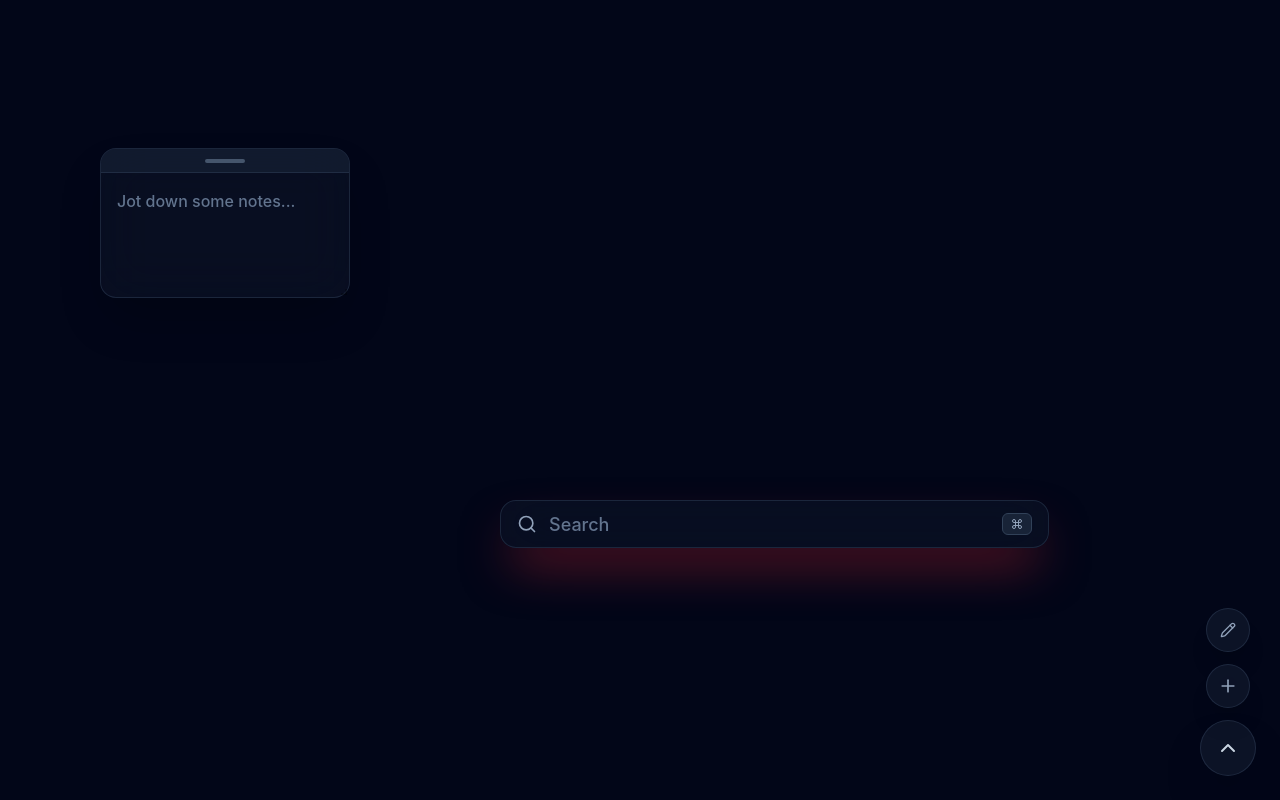
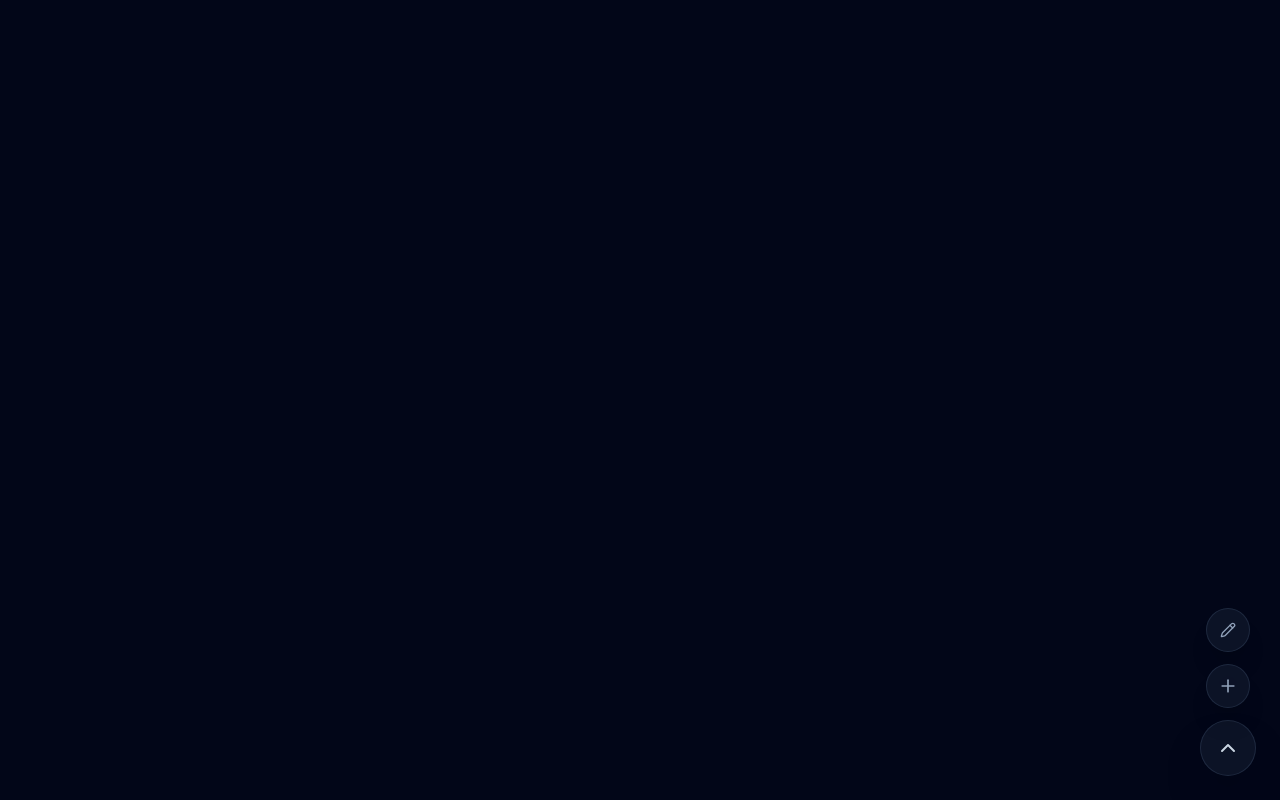
Before and after one commit to amansinghbisht-dev/FluxTab, a React (Vite) app: page / in a window 1280 px wide. Both pictures are taken after a click on the button 1228 px from the left and 748 px from the top of the page. Built offline with nearby package versions, Linux system fonts and the light colour scheme.

Commit message:
feat: implement drawing functionality and widget management in WorkBoard

```diff
--- a/src/assets/Notepad/DefaultNotepad.jsx
+++ b/src/assets/Notepad/DefaultNotepad.jsx
@@ -43,7 +43,6 @@ const DefaultNotepad = () => {
 
   return (
     <DraggableWrapper defaultPosition={{ x: 100, y: 100 }}>
-      <div className="absolute">
       <ResizableWrapper
         width={size.width}
         height={size.height}
@@ -51,7 +50,6 @@ const DefaultNotepad = () => {
         onResize={handleResize}
       >
         <div className="flex flex-col w-full h-full bg-slate-900/50 backdrop-blur-xl border border-slate-700/50 rounded-2xl shadow-2xl overflow-hidden transition-colors duration-300 focus-within:bg-slate-900/70 focus-within:border-slate-500/50">
-            {/* Header / Drag Handle */}
           <div className="flex items-center justify-center h-6 w-full bg-slate-800/50 border-b border-slate-700/50 shrink-0 cursor-grab active:cursor-grabbing">
             <div className="w-10 h-1 bg-slate-600 rounded-full" />
           </div>
@@ -65,7 +63,6 @@ const DefaultNotepad = () => {
           />
         </div>
       </ResizableWrapper>
-      </div>
     </DraggableWrapper>
   );
 };
--- a/src/assets/menu/DefaultMenu.jsx
+++ b/src/assets/menu/DefaultMenu.jsx
@@ -1,20 +1,30 @@
 import { useState } from "react";
-import { ChevronDown, Plus, Pencil } from "lucide-react";
+import { ChevronDown, Plus, Pencil, StickyNote, ListTodo } from "lucide-react";
 import { useDashboard } from "../../context/DashboardContext";
 
 const DefaultMenu = () => {
   const [isOpen, setIsOpen] = useState(false);
-  const { uiMode, setuiMode } = useDashboard();
+  const [isAddMenuOpen, setIsAddMenuOpen] = useState(false); // New state for the sub-menu
+  const { uiMode, setUiMode } = useDashboard(); // Fixed capitalization
 
-  const toggleDrawMode = () => {
-    setuiMode(uiMode === "draw" ? "default" : "draw");
-    console.log(uiMode);
+  const toggleDrawMode = (widgetType) => {
+    // We will eventually pass the specific widgetType (e.g., 'notepad') to the context here
+    setUiMode(uiMode === "draw" ? "default" : "draw");
+    console.log(`Draw mode activated for: ${widgetType}`);
+
+    // Optional: Close the menus after selecting an option
+    setIsAddMenuOpen(false);
+    setIsOpen(false);
   };
 
   return (
     <div className="fixed bottom-6 right-6 z-50 flex flex-col-reverse items-center gap-3">
+      {/* Main Toggle Button */}
       <button
-        onClick={() => setIsOpen(!isOpen)}
+        onClick={() => {
+          setIsOpen(!isOpen);
+          if (isOpen) setIsAddMenuOpen(false); // Close sub-menu if main menu closes
+        }}
         className="w-14 h-14 rounded-full bg-slate-900/80 backdrop-blur-xl border border-slate-700/50 shadow-2xl flex items-center justify-center text-slate-300 hover:text-white hover:bg-slate-800/80 transition-colors duration-300"
       >
         <ChevronDown
@@ -24,6 +34,7 @@ const DefaultMenu = () => {
         />
       </button>
 
+      {/* Floating Menu Buttons (Vertical) */}
       <div
         className={`flex flex-col gap-3 transition-all duration-300 origin-bottom ${
           isOpen
@@ -32,17 +43,55 @@ const DefaultMenu = () => {
         }`}
       >
         {/* Edit Button */}
-        <button
-          className="w-11 h-11 rounded-full bg-slate-900/80 backdrop-blur-xl border border-slate-700/50 shadow-xl flex items-center justify-center text-slate-400 hover:text-white hover:bg-slate-800/80 transition-colors duration-300"
-          onClick={toggleDrawMode}
-        >
+        <button className="w-11 h-11 rounded-full bg-slate-900/80 backdrop-blur-xl border border-slate-700/50 shadow-xl flex items-center justify-center text-slate-400 hover:text-white hover:bg-slate-800/80 transition-colors duration-300">
           <Pencil className="w-4 h-4" />
         </button>
 
-        {/* Add Button */}
-        <button className="w-11 h-11 rounded-full bg-slate-900/80 backdrop-blur-xl border border-slate-700/50 shadow-xl flex items-center justify-center text-slate-400 hover:text-white hover:bg-slate-800/80 transition-colors duration-300">
-          <Plus className="w-5 h-5" />
-        </button>
+        {/* Add Button Container (Relative for horizontal sub-menu positioning) */}
+        <div className="relative flex items-center justify-end">
+          {/* Sub-menu (Horizontal Flyout to the left) */}
+          <div
+            className={`absolute right-full mr-3 flex gap-2 transition-all duration-300 origin-right ${
+              isAddMenuOpen
+                ? "opacity-100 scale-100 translate-x-0"
+                : "opacity-0 scale-50 translate-x-4 pointer-events-none"
+            }`}
+          >
+            {/* Notepad Option */}
+            <button
+              onClick={() => toggleDrawMode("notepad")}
+              className="w-10 h-10 rounded-full bg-slate-900/80 backdrop-blur-xl border border-slate-700/50 shadow-xl flex items-center justify-center text-amber-200 hover:text-amber-100 hover:bg-slate-800/80 transition-colors duration-300"
+              title="Add Notepad"
+            >
+              <StickyNote className="w-4 h-4" />
+            </button>
+
+            {/* Checklist Option */}
+            <button
+              onClick={() => toggleDrawMode("checklist")}
+              className="w-10 h-10 rounded-full bg-slate-900/80 backdrop-blur-xl border border-slate-700/50 shadow-xl flex items-center justify-center text-emerald-200 hover:text-emerald-100 hover:bg-slate-800/80 transition-colors duration-300"
+              title="Add Checklist"
+            >
+              <ListTodo className="w-4 h-4" />
+            </button>
+          </div>
+
+          {/* Actual Plus Button */}
+          <button
+            onClick={() => setIsAddMenuOpen(!isAddMenuOpen)}
+            className={`w-11 h-11 rounded-full backdrop-blur-xl border shadow-xl flex items-center justify-center transition-colors duration-300 z-10 ${
+              isAddMenuOpen
+                ? "bg-blue-600 border-blue-500 text-white hover:bg-blue-500"
+                : "bg-slate-900/80 border-slate-700/50 text-slate-400 hover:text-white hover:bg-slate-800/80"
+            }`}
+          >
+            <Plus
+              className={`w-5 h-5 transition-transform duration-300 ${
+                isAddMenuOpen ? "rotate-45" : "rotate-0"
+              }`}
+            />
+          </button>
+        </div>
       </div>
     </div>
   );
--- a/src/components/ResizableWrapper.jsx
+++ b/src/components/ResizableWrapper.jsx
@@ -1,14 +1,17 @@
 import { forwardRef } from "react";
 import { ResizableBox } from "react-resizable";
 
-const ResizableWrapper = forwardRef(({ children, className, width, height, minConstraints, onResize, ...props }, ref) => {
+const ResizableWrapper = forwardRef(
+  (
+    { children, className, width, height, minConstraints, onResize, ...props },
+    ref,
+  ) => {
     return (
       <div ref={ref} className="w-fit h-fit absolute" {...props}>
         <ResizableBox
           width={width || 200}
           height={height || 150}
           minConstraints={minConstraints || [150, 100]}
-        maxConstraints={[600, 800]}
           onResize={onResize}
           className={className}
         >
@@ -16,6 +19,7 @@ const ResizableWrapper = forwardRef(({ children, className, width, height, minCo
         </ResizableBox>
       </div>
     );
-});
+  },
+);
 
 export default ResizableWrapper;
--- a/src/components/WorkBoard.jsx
+++ b/src/components/WorkBoard.jsx
@@ -1,43 +1,95 @@
+import { useState } from "react";
 import DefaultMenu from "../assets/menu/DefaultMenu";
 import DefaultNotepad from "../assets/Notepad/DefaultNotepad";
 import DefaultSearchbar from "../assets/Searchbar/default";
-import DraggableWrapper from "../components/DraggableWrapper";
-import ResizableWrapper from "../components/ResizableWrapper";
 import { useDashboard } from "../context/DashboardContext";
 
+
 const WorkBoard = () => {
-  const { uiMode } = useDashboard();
+  // Grab widgets and setWidgets from your context
+  const { uiMode, setUiMode, widgets, setWidgets } = useDashboard();
+
+  // Local state for the drawing engine
+  const [isDrawing, setIsDrawing] = useState(false);
+  const [startPos, setStartPos] = useState({ x: 0, y: 0 });
+  const [drawBox, setDrawBox] = useState(null);
+
+  const handleMouseDown = (e) => {
+    if (uiMode !== "draw") return;
+
+    setIsDrawing(true);
+    setStartPos({ x: e.clientX, y: e.clientY });
+    setDrawBox({ x: e.clientX, y: e.clientY, w: 0, h: 0 });
+  };
+
+  const handleMouseMove = (e) => {
+    if (!isDrawing) return;
+
+    // The Math: Calculate origin and absolute size dynamically
+    setDrawBox({
+      x: Math.min(startPos.x, e.clientX),
+      y: Math.min(startPos.y, e.clientY),
+      w: Math.abs(e.clientX - startPos.x),
+      h: Math.abs(e.clientY - startPos.y),
+    });
+  };
+
+  const handleMouseUp = () => {
+    if (!isDrawing) return;
+
+    // Anti-click safeguard: Only spawn if the box is actually drawn (e.g., larger than 50x50 pixels)
+    if (drawBox && drawBox.w > 50 && drawBox.h > 50) {
+      const newWidget = {
+        id: Date.now(), // Generate a unique ID
+        type: "notepad",
+        x: drawBox.x,
+        y: drawBox.y,
+        w: drawBox.w,
+        h: drawBox.h
+      };
+
+      // Add the new widget to your global context array
+      setWidgets([...widgets, newWidget]);
+    }
+
+    // Reset the drawing state and return to default cursor mode
+    setIsDrawing(false);
+    setDrawBox(null);
+    setUiMode("default");
+  };
+
   return (
     <div
+      onMouseDown={handleMouseDown}
+      onMouseMove={handleMouseMove}
+      onMouseUp={handleMouseUp}
       className={`relative w-screen h-screen overflow-hidden bg-slate-950 ${
         uiMode === "draw" ? "cursor-crosshair" : "cursor-default"
       }`}
     >
-      <DraggableWrapper defaultPosition={{ x: 50, y: 50 }}>
-        <ResizableWrapper className="flex items-center justify-center">
-          <div className="p-5 hidden w-full h-full bg-purple-800 text-white font-extrabold items-center justify-center">
-            Drag and Resize me!!
-          </div>
-        </ResizableWrapper>
-      </DraggableWrapper>
-      <ResizableWrapper
-        className=" hidden items-center justify-center"
-        style={{ top: "250px", left: "50px" }}
-      >
-        <div className="p-5 w-full h-full bg-red-800 text-white font-extrabold flex items-center justify-center">
-          Resize me!!
-        </div>
-      </ResizableWrapper>
-
-      <DraggableWrapper defaultPosition={{ x: 500, y: 500 }}>
-        <DefaultSearchbar className="max-w-4xl shadow-red-500/50" />
-      </DraggableWrapper>
-
+      {widgets.map((widget) => (
+        <DefaultNotepad
+          key={widget.id}
+          initialX={widget.x}
+          initialY={widget.y}
+          initialW={widget.w}
+          initialH={widget.h}
+        />
+      ))}
       <DefaultMenu />
 
-
-          <DefaultNotepad />
-
+      {/* 2. The real-time visual "drawing box" */}
+      {isDrawing && drawBox && (
+        <div
+          className="absolute border-2 border-blue-500 bg-blue-500/20 rounded z-40 pointer-events-none"
+          style={{
+            left: `${drawBox.x}px`,
+            top: `${drawBox.y}px`,
+            width: `${drawBox.w}px`,
+            height: `${drawBox.h}px`,
+          }}
+        />
+      )}
     </div>
   );
 };
--- a/src/context/DashboardContext.jsx
+++ b/src/context/DashboardContext.jsx
@@ -4,11 +4,11 @@ const DashboardContext = createContext();
 
 export function DashboardProvider({ children }) {
   const [widgets, setWidgets] = useState([]);
-  const [uiMode, setuiMode] = useState("default");
+  const [uiMode, setUiMode] = useState("default");
 
   return (
     <DashboardContext.Provider
-      value={{ widgets, setWidgets, uiMode, setuiMode }}
+      value={{ widgets, setWidgets, uiMode, setUiMode }}
     >
       {children}
     </DashboardContext.Provider>
```
Lines whose indentation alone changed are shown as unchanged.
